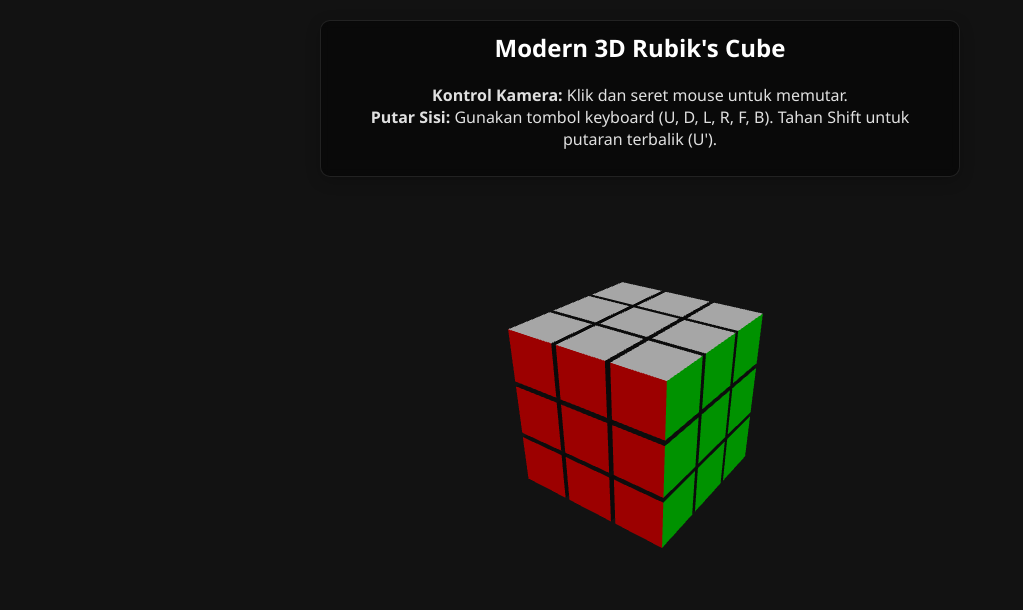
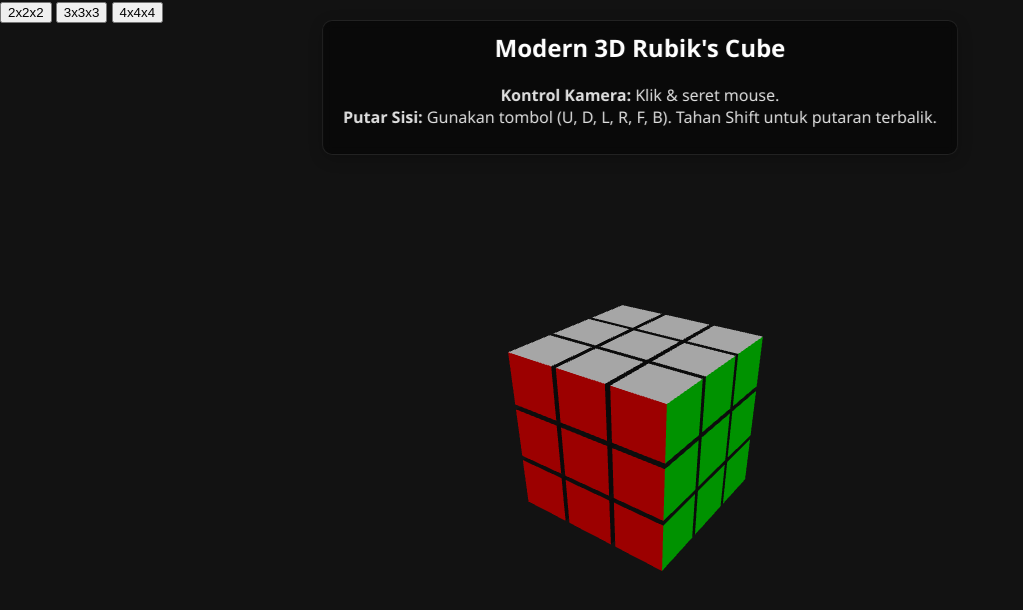
Before and after one commit to bagasvarzeta1310-sketch/gasssssssssss, a plain HTML site: page index.html in a window 1280 px wide. Shown: the whole page, without its empty margins (0-1023 px from the left). Drawn offline with nearby package versions, Linux system fonts and the light colour scheme; animation ran at ten frames a second.

Commit message:
Update index.html

```diff
--- a/index.html
+++ b/index.html
@@ -3,14 +3,22 @@
 <head>
     <meta charset="UTF-8">
     <meta name="viewport" content="width=device-width, initial-scale=1.0">
-    <title>3D Rubik's Cube - by Gemini</title>
+    <title>3D Rubik's Cube - Advanced</title>
     <link rel="stylesheet" href="style.css">
 </head>
 <body>
     <div id="info">
         <h2>Modern 3D Rubik's Cube</h2>
-        <p><strong>Kontrol Kamera:</strong> Klik dan seret mouse untuk memutar.<br>
-           <strong>Putar Sisi:</strong> Gunakan tombol keyboard (U, D, L, R, F, B). Tahan Shift untuk putaran terbalik (U').</p>
+        <p>
+            <strong>Kontrol Kamera:</strong> Klik & seret mouse.<br>
+            <strong>Putar Sisi:</strong> Gunakan tombol (U, D, L, R, F, B). Tahan Shift untuk putaran terbalik.
+        </p>
+    </div>
+
+    <div id="level-selector">
+        <button id="btn-2x2">2x2x2</button>
+        <button id="btn-3x3" class="active">3x3x3</button>
+        <button id="btn-4x4">4x4x4</button>
     </div>
 
     <script type="importmap">
```
